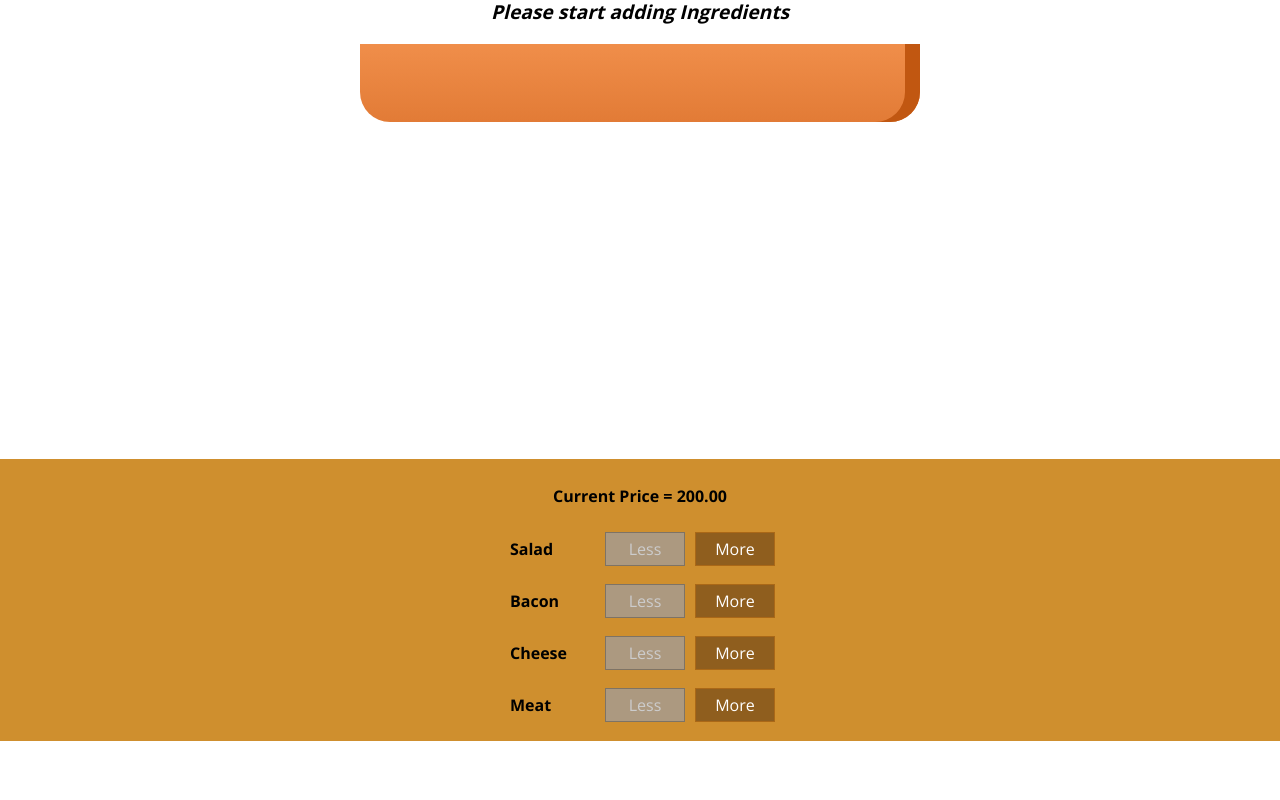
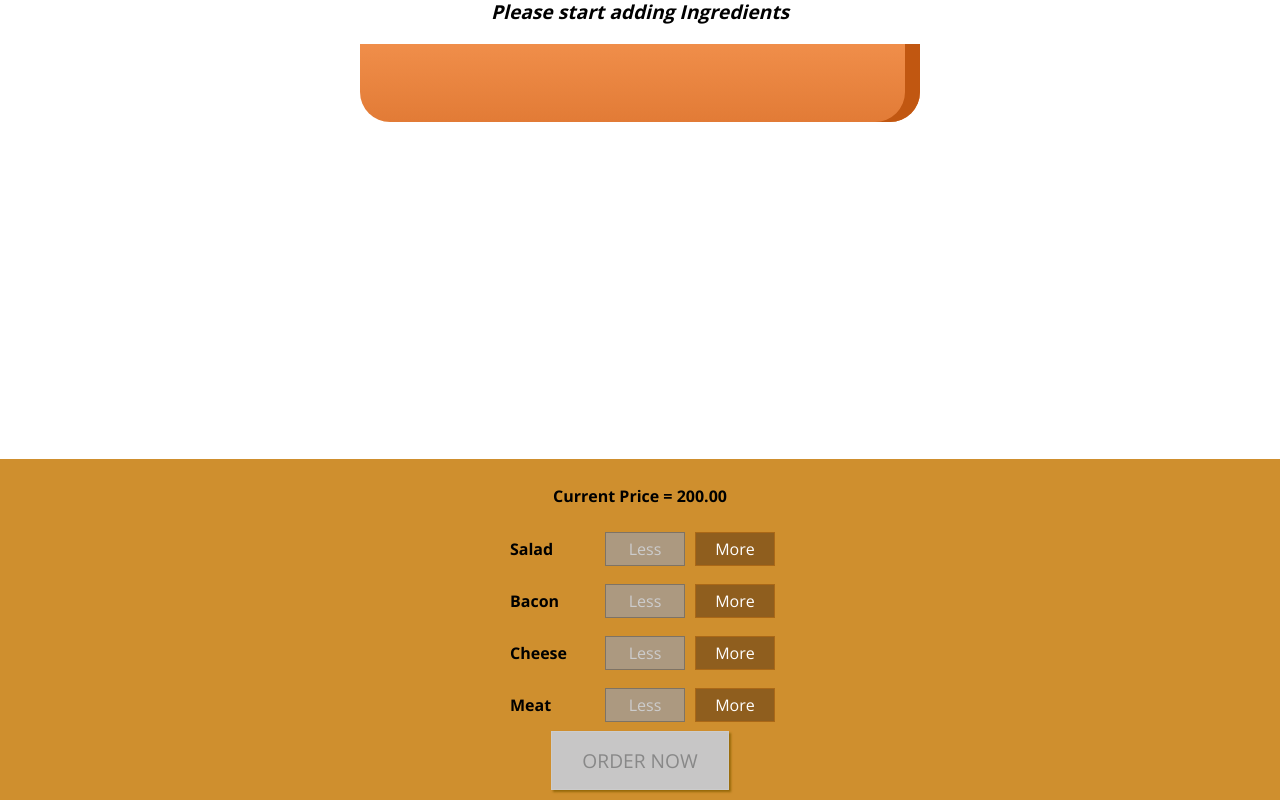
Before and after one commit to stupidJack4256/MyBurger, a React (Create React App) app: page / in a window 1280 px wide. Shown: the part 179-979 px from the top of the page. Before the commit the page ends 920 px from the top, so only its background shows below. Built offline with nearby package versions, Linux system fonts and the light colour scheme.

Commit message:
added Order button

```diff
--- a/src/components/Burger/BuildControls/BuildControls.js
+++ b/src/components/Burger/BuildControls/BuildControls.js
@@ -21,6 +21,9 @@
 								 removed={()=>props.ingredientRemoved(ctrl.type)}
 								 disabled={props.disabled[ctrl.type]}/>
 			})}
+			<button className={classes.OrderButton}
+				disabled={!props.purchasable}
+				>ORDER NOW</button>
 		</div>
 	)
 }
--- a/src/components/Burger/BuildControls/BuildControls.module.css
+++ b/src/components/Burger/BuildControls/BuildControls.module.css
@@ -8,3 +8,45 @@
 	margin: auto;
 	padding: 10px 0;
 }
+
+
+.OrderButton {
+    background-color: #DAD735;
+    outline: none;
+    cursor: pointer;
+    border: 1px solid #966909;
+    color: #966909;
+    font-family: inherit;
+    font-size: 1.2em;
+    padding: 15px 30px;
+    box-shadow: 2px 2px 2px #966909;
+}
+
+.OrderButton:hover, .OrderButton:active {
+    background-color: #A0DB41;
+    border: 1px solid #966909;
+    color: #966909;
+}
+
+.OrderButton:disabled {
+    background-color: #C7C6C6;
+    cursor: not-allowed;
+    border: 1px solid #ccc;
+    color: #888888;
+}
+
+.OrderButton:not(:disabled) {
+    animation: enable 0.3s linear;
+}
+
+@keyframes enable {
+    0% {
+        transform: scale(1);
+    }
+    60% {
+        transform: scale(1.1);
+    }
+    100% {
+        transform: scale(1);
+    }
+}
--- a/src/containers/BurgerBuilder/BurgerBuilder.js
+++ b/src/containers/BurgerBuilder/BurgerBuilder.js
@@ -20,8 +20,31 @@
 			cheese: 0,
 			bacon: 0
 		},
-		totalPrice: 200
+		totalPrice: 200,
+		purchasable: false
 	}
+
+	updatePurchaseState (ingredients) {
+		const sum = Object.keys(ingredients)
+					.map(igKey=>{
+						return ingredients[igKey];
+					})
+					.reduce((sum, el) =>{
+						return sum+el;
+					} ,0)
+		// instead of Object.keys we can make use of Object.values
+		// const anil = Object.values(ingredients)
+		// 			.reduce((sum, el) =>{
+		// 				return sum+el;
+		// 			} ,0)
+		// console.log(anil);
+		this.setState({purchasable: sum > 0})
+
+		// insteadof mapping through all the ingredients, use totalPrice
+		// if(price <= 200){
+		// 	this.setState({purchasable: true})
+		// }
+		}
 
 
 	addIngredienthandler=(type)=>{
@@ -36,6 +59,8 @@
 		const newPrice = oldPrice+priceAddition;
 
 		this.setState({ingredients: updatedIngredients, totalPrice: newPrice});
+		this.updatePurchaseState(updatedIngredients);
+
 	}
 
 	removeIngredientHandler = (type) =>{
@@ -53,6 +78,8 @@
 		const newPrice = oldPrice-priceDeduction;
 
 		this.setState({ingredients: updatedIngredients, totalPrice: newPrice});
+		this.updatePurchaseState(updatedIngredients);
+
 	}
 
 	render(){
@@ -71,6 +98,7 @@
 					ingredientAdded={this.addIngredienthandler}
 					ingredientRemoved={this.removeIngredientHandler}
 					disabled={disabledInfo}
+					purchasable={this.state.purchasable}
 					price={this.state.totalPrice}/>
 			</Aux>
 		)
```
